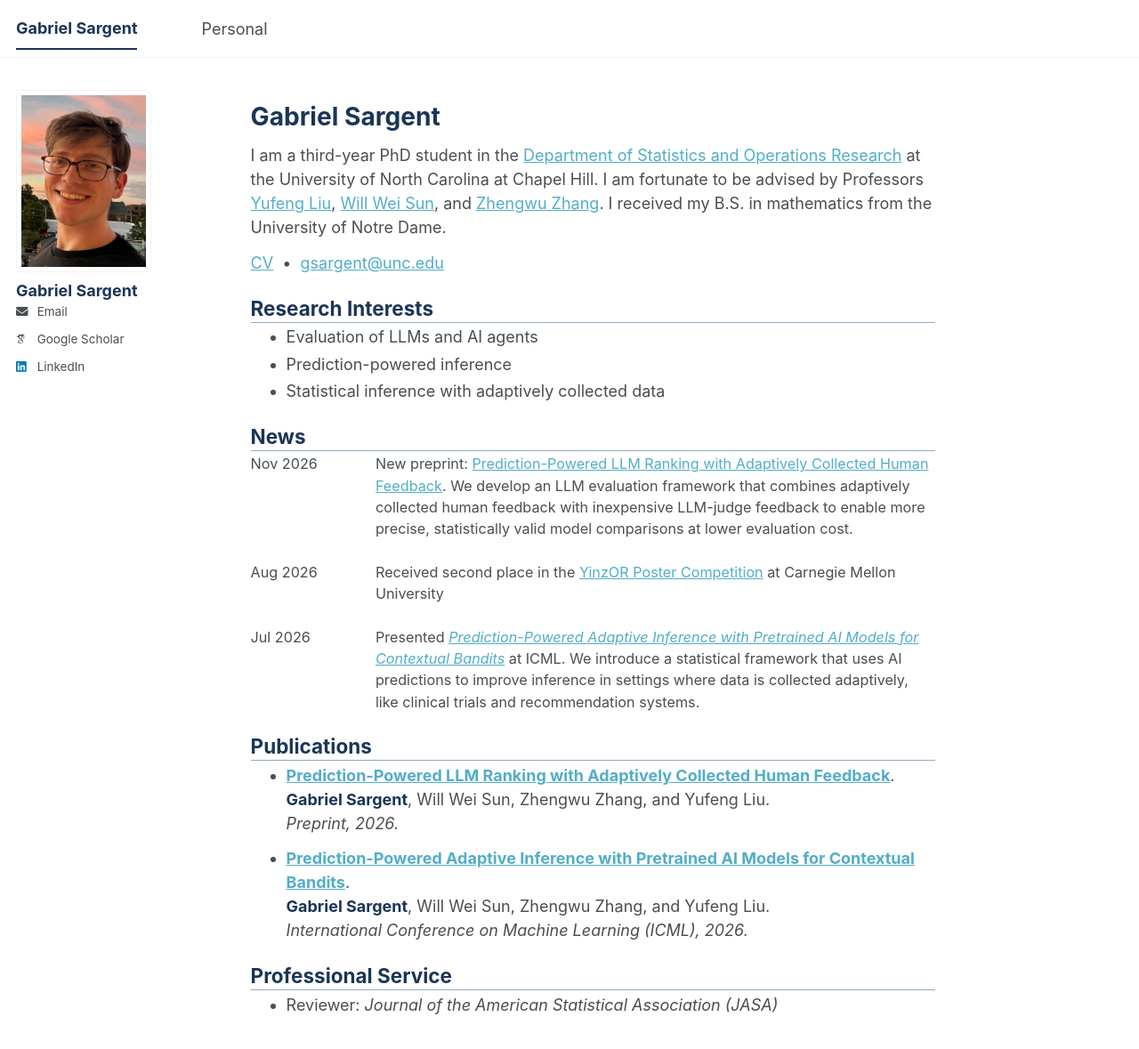
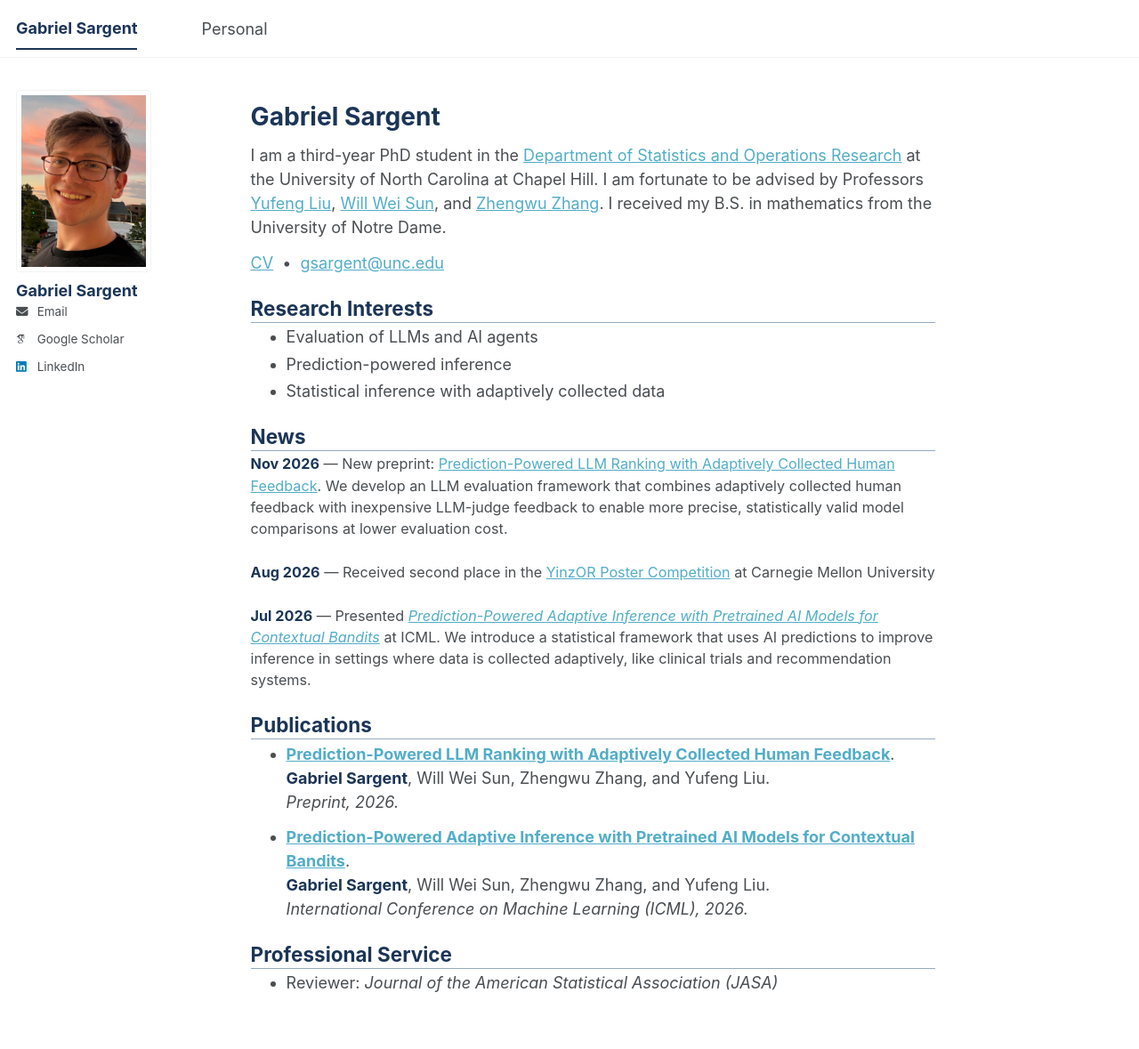
Before and after one commit to GabrielSargent/GabrielSargent.github.io, a Jekyll site: the page built from _pages/about.md, in a window 1280 px wide and 1180 px high. Shown: the whole window at 89% size. Built offline with Jekyll 4.4.1, drawn with Linux system fonts in a browser that asks for light colours; some web fonts are replaced; a script bundle is joined from its source files by our own code; library files that are not in the unit come from our copies.

Commit message:
Use compact bold-date news entries with em dashes

```diff
--- a/_pages/about.md
+++ b/_pages/about.md
@@ -18,20 +18,11 @@ I am a third-year PhD student in the [Department of Statistics and Operations Re
 
 ## News
 
-<div style="display: flex; flex-wrap: wrap; column-gap: 1rem; row-gap: 0.15rem; margin-bottom: 1.35rem; font-size: 0.9em;">
-  <div style="flex: 0 0 6.8rem;">Nov 2026</div>
-  <div style="flex: 1 1 16rem;">New preprint: <a href="https://arxiv.org/abs/2611.13186">Prediction-Powered LLM Ranking with Adaptively Collected Human Feedback</a>. We develop an LLM evaluation framework that combines adaptively collected human feedback with inexpensive LLM-judge feedback to enable more precise, statistically valid model comparisons at lower evaluation cost.</div>
-</div>
+<div style="font-size: 0.9em; margin-bottom: 1.35rem;"><strong>Nov 2026</strong> — New preprint: <a href="https://arxiv.org/abs/2611.13186">Prediction-Powered LLM Ranking with Adaptively Collected Human Feedback</a>. We develop an LLM evaluation framework that combines adaptively collected human feedback with inexpensive LLM-judge feedback to enable more precise, statistically valid model comparisons at lower evaluation cost.</div>
 
-<div style="display: flex; flex-wrap: wrap; column-gap: 1rem; row-gap: 0.15rem; margin-bottom: 1.35rem; font-size: 0.9em;">
-  <div style="flex: 0 0 6.8rem;">Aug 2026</div>
-  <div style="flex: 1 1 16rem;">Received second place in the <a href="https://yinzor.cmuinforms.org/poster_competition/index.html">YinzOR Poster Competition</a> at Carnegie Mellon University</div>
-</div>
+<div style="font-size: 0.9em; margin-bottom: 1.35rem;"><strong>Aug 2026</strong> — Received second place in the <a href="https://yinzor.cmuinforms.org/poster_competition/index.html">YinzOR Poster Competition</a> at Carnegie Mellon University</div>
 
-<div style="display: flex; flex-wrap: wrap; column-gap: 1rem; row-gap: 0.15rem; margin-bottom: 1.35rem; font-size: 0.9em;">
-  <div style="flex: 0 0 6.8rem;">Jul 2026</div>
-  <div style="flex: 1 1 16rem;">Presented <a href="https://raw.githubusercontent.com/mlresearch/v306/main/assets/sargent26a/sargent26a.pdf"><em>Prediction-Powered Adaptive Inference with Pretrained AI Models for Contextual Bandits</em></a> at ICML. We introduce a statistical framework that uses AI predictions to improve inference in settings where data is collected adaptively, like clinical trials and recommendation systems.</div>
-</div>
+<div style="font-size: 0.9em; margin-bottom: 1.35rem;"><strong>Jul 2026</strong> — Presented <a href="https://raw.githubusercontent.com/mlresearch/v306/main/assets/sargent26a/sargent26a.pdf"><em>Prediction-Powered Adaptive Inference with Pretrained AI Models for Contextual Bandits</em></a> at ICML. We introduce a statistical framework that uses AI predictions to improve inference in settings where data is collected adaptively, like clinical trials and recommendation systems.</div>
 
 ## Publications
 - **[Prediction-Powered LLM Ranking with Adaptively Collected Human Feedback](https://arxiv.org/abs/2611.13186)**.
```
